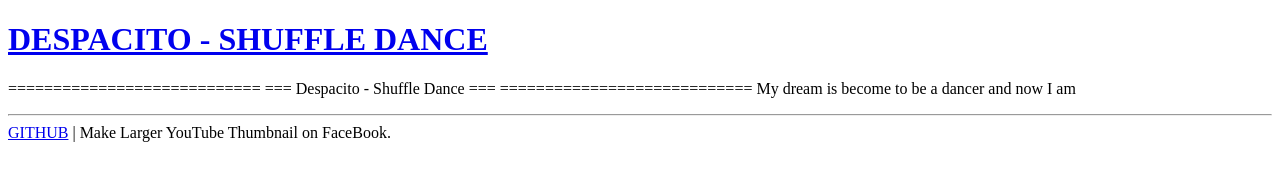
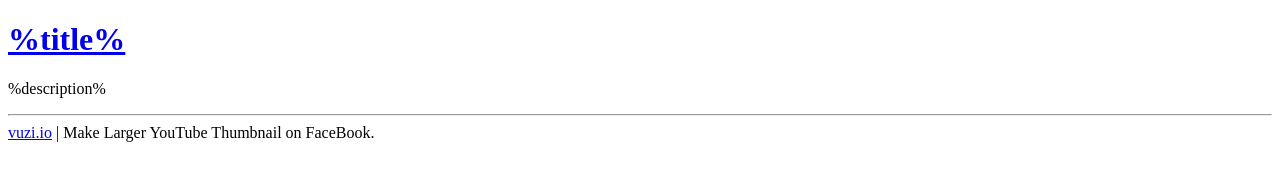
Before and after one commit to bikro/ttii, a plain HTML site: page index.html in a window 1280 px wide. Drawn offline with Linux system fonts and the light colour scheme.

Commit message:
Update index.html

```diff
--- a/index.html
+++ b/index.html
@@ -3,34 +3,34 @@
     <head>
         <meta http-equiv="content-type" content="text/html; charset=utf-8">
         <meta name="viewport" content="width=device-width, initial-scale=1.0">
-<meta name="description" content="============================ === Despacito - Shuffle Dance === ============================ My dream is become to be a dancer and now I am">
-<meta name="image" content="https://bikro.github.io/ttii/despacito.png">
-<link rel="image_src" href="https://bikro.github.io/ttii/despacito.png">
-<meta property="og:image" content="https://bikro.github.io/ttii/despacito.png">
-<meta property="og:title" content="DESPACITO - SHUFFLE DANCE">
-<meta property="og:description" content="============================ === Despacito - Shuffle Dance === ============================ My dream is become to be a dancer and now I am">
-<meta property="og:video" content="https://www.youtube.com/embed/j9CUAwU2p0I?start=0&amp;autoplay=1">
+        <meta name="description" content="%description%">
+        <meta name="image" content="%imageUrl%">
+        <link rel="image_src" href="%imageUrl%">
+        <meta property="og:image" content="%imageUrl%">
+        <meta property="og:title" content="%title%">
+        <meta property="og:description" content="%description%">
+        <meta property="og:video" content="%embedYoutubeUrl%?start=0&amp;autoplay=1">
         <meta property="og:video:type" content="application/x-shockwave-flash">
         <meta property="og:video:width" content="1280">
         <meta property="og:video:height" content="720">
-<meta property="og:video" content="https://www.youtube.com/embed/j9CUAwU2p0I?start=0&amp;autoplay=1">
-<meta property="og:video:secure_url" content="https://www.youtube.com/embed/j9CUAwU2p0I?start=0&amp;autoplay=1">
+        <meta property="og:video" content="%embedYoutubeUrl%?start=0&amp;autoplay=1">
+        <meta property="og:video:secure_url" content="%embedYoutubeUrl%?start=0&amp;autoplay=1">
         <meta property="og:video:type" content="text/html">
-<link itemprop="embedURL" href="https://www.youtube.com/embed/j9CUAwU2p0I?list=">
+        <link itemprop="embedURL" href="%embedYoutubeUrl%?list=">
         <meta name="twitter:card" content="summary_large_image">
         <meta name="twitter:site" content="www.youtube.com">
-<meta name="twitter:title" content="DESPACITO - SHUFFLE DANCE">
-<meta name="twitter:description" content="============================ === Despacito - Shuffle Dance === ============================ My dream is become to be a dancer and now I am">
+        <meta name="twitter:title" content="%title%">
+        <meta name="twitter:description" content="%description%">
         <meta name="twitter:domain" content="www.youtube.com">
-<meta itemprop="name" content="DESPACITO - SHUFFLE DANCE">
-<meta itemprop="image" content="https://bikro.github.io/ttii/despacito.png">
-<meta itemprop="description" content="============================ === Despacito - Shuffle Dance === ============================ My dream is become to be a dancer and now I am">
-<title>DESPACITO - SHUFFLE DANCE</title>
+        <meta itemprop="name" content="%title%">
+        <meta itemprop="image" content="%imageUrl%">
+        <meta itemprop="description" content="%description%">
+        <title>%title%</title>
     </head>
-<body data-mobile-mode="yep" data-showing-advertisement="none">
-<h1><a href="https://www.youtube.com/watch?v=j9CUAwU2p0I">DESPACITO - SHUFFLE DANCE</a></h1>
-<p>============================ === Despacito - Shuffle Dance === ============================ My dream is become to be a dancer and now I am</p>
+    <body>
+        <h1><a href="%sharedYoutubeUrl%">%title%</a></h1>
+        <p>%description%</p>
         <hr>
-<a href="https://bikro.github.io/ttii/index.html" target="_blank">GITHUB</a> | Make Larger YouTube Thumbnail on FaceBook.
+        <a href="%y2fUrl%" target="_blank">vuzi.io</a> | Make Larger YouTube Thumbnail on FaceBook.
     </body>
 </html>
```
Lines whose indentation alone changed are shown as unchanged.
